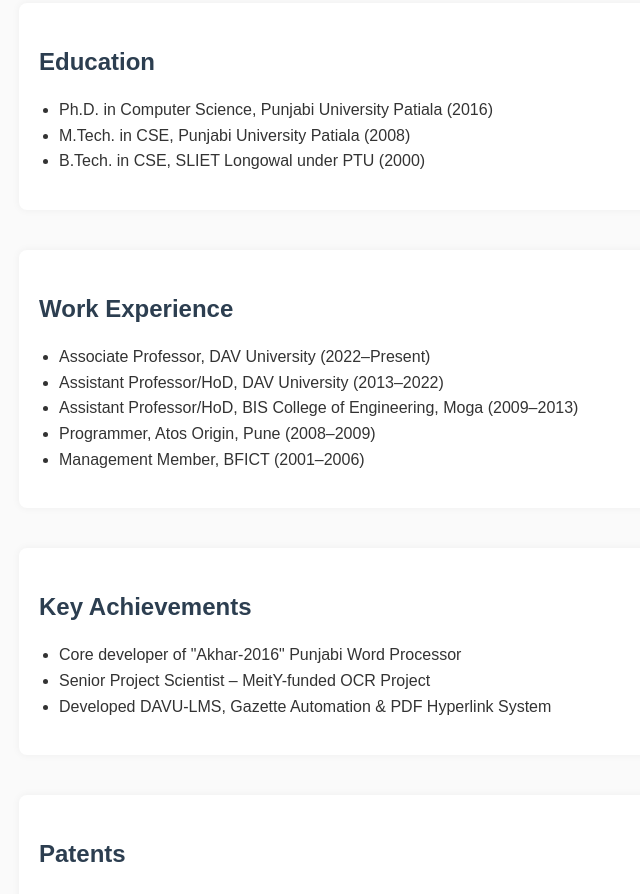
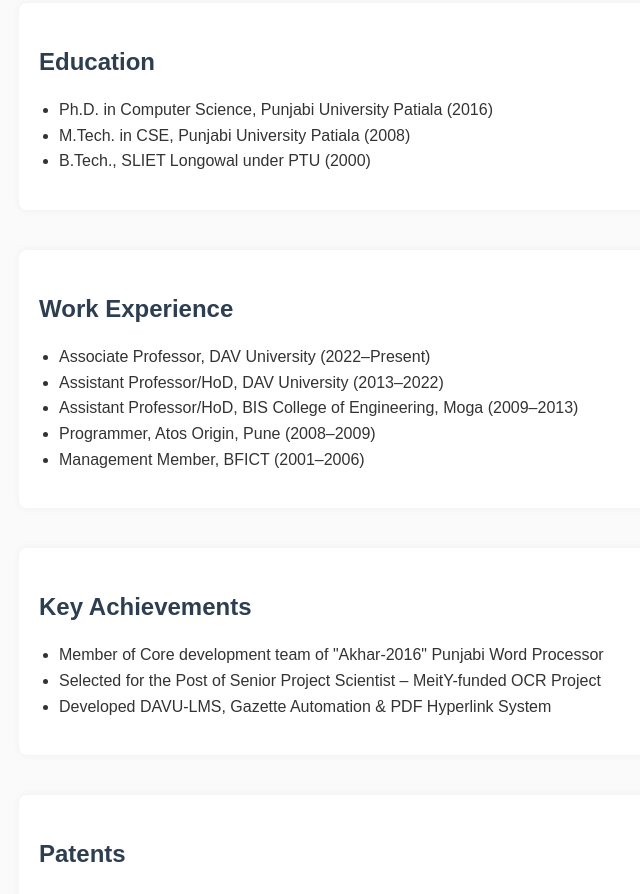
Before and after one commit to sanju1064/portfolio-site, a plain HTML site: page index.html in a window 1280 px wide. Shown: the part 718-1612 px from the top of the page, without its empty margins (141-781 px from the left). Drawn offline with Linux system fonts and the light colour scheme.

Commit message:
Update index.html

```diff
--- a/index.html
+++ b/index.html
@@ -46,7 +46,7 @@
             <ul>
                 <li>Ph.D. in Computer Science, Punjabi University Patiala (2016)</li>
                 <li>M.Tech. in CSE, Punjabi University Patiala (2008)</li>
-                <li>B.Tech. in CSE, SLIET Longowal under PTU (2000)</li>
+                <li>B.Tech., SLIET Longowal under PTU (2000)</li>
             </ul>
         </section>
 
@@ -64,8 +64,8 @@
         <section>
             <h2>Key Achievements</h2>
             <ul>
-                <li>Core developer of "Akhar-2016" Punjabi Word Processor</li>
-                <li>Senior Project Scientist – MeitY-funded OCR Project</li>
+                <li>Member of Core development team of "Akhar-2016" Punjabi Word Processor</li>
+                <li>Selected for the Post of Senior Project Scientist – MeitY-funded OCR Project</li>
                 <li>Developed DAVU-LMS, Gazette Automation & PDF Hyperlink System</li>
             </ul>
         </section>
```
